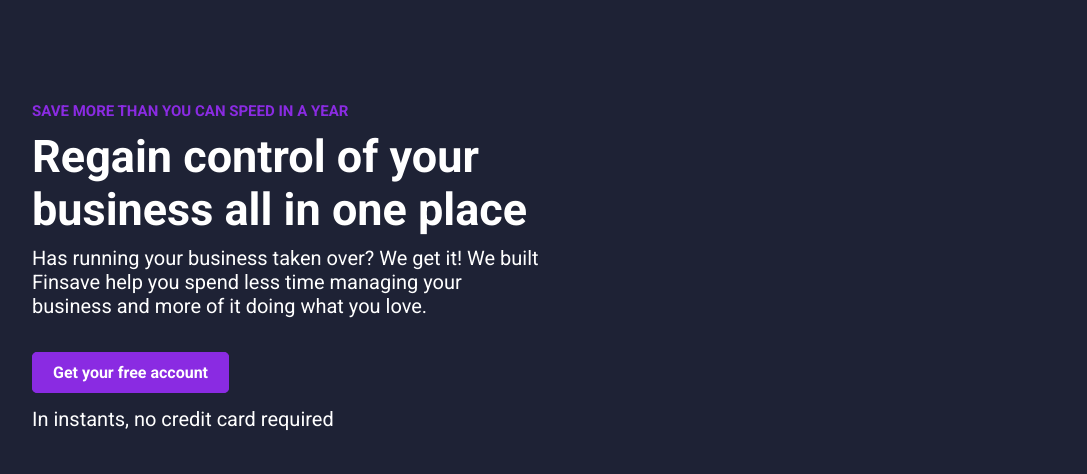
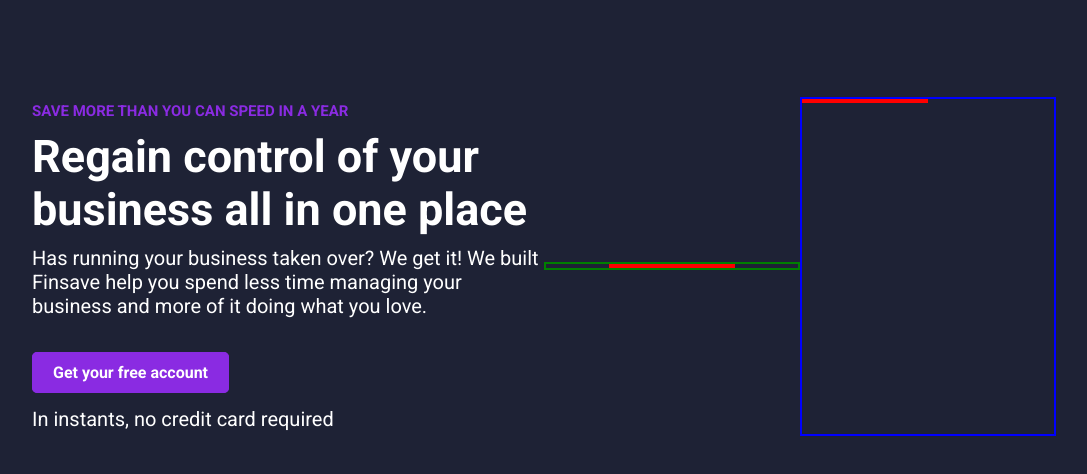
Before and after one commit to henriquerojo/Inovation-Academy, a plain HTML site: page aula03 - flexbox/projeto-simples/index.html in a window 1280 px wide. Shown: the part 94-568 px from the top of the page, without its empty margins (96-1183 px from the left). Drawn offline with Linux system fonts and the light colour scheme.

Commit message:
códigos referentes a página de flexbox

```diff
--- a/aula03 - flexbox/projeto-simples/css/banner.css
+++ b/aula03 - flexbox/projeto-simples/css/banner.css
@@ -3,6 +3,7 @@
     width: 80%;
     margin: 0 auto;
     padding: 50px 0px;
+    display: flex;
 }
 
 .esquerda
@@ -41,3 +42,55 @@
     font-size: 20px;
     margin-top: 20px;
 }
+
+.direita
+{
+    width: 50%;
+    display: flex;
+}
+
+.direita div
+{
+    width: 50%;
+}
+
+.div-direita-esquerda
+{
+    border:2px solid green;
+    display: flex;
+    flex-direction: column;
+    align-items: center;
+    align-self: center;
+
+}
+
+.clm
+{
+    border: 1px solid red;
+    width: 100%;
+}
+
+.clm-1
+{
+    height: 80%;
+}
+
+.clm-2
+{
+    height: 20%;
+}
+
+.clm-3
+{
+
+}
+
+.clm-4
+{
+
+}
+
+.div-direita-direita
+{
+    border: 2px solid blue;
+}
--- a/aula03 - flexbox/projeto-simples/index.html
+++ b/aula03 - flexbox/projeto-simples/index.html
@@ -3,8 +3,10 @@
 <head>
     <meta charset="UTF-8">
     <meta name="viewport" content="width=device-width, initial-scale=1.0">
+    <!-- INÍCIO LINKS CSS -->
     <link rel="stylesheet" href="css/menu.css">
     <link rel="stylesheet" href="css/banner.css">
+    <!-- FIM LINKS CSS -->
     <link rel="preconnect" href="https://fonts.googleapis.com">
     <link rel="preconnect" href="https://fonts.gstatic.com" crossorigin>
     <link href="https://fonts.googleapis.com/css2?family=Roboto:ital,wght@0,100;0,300;0,400;0,500;0,700;0,900;1,100;1,300;1,400;1,500;1,700;1,900&display=swap" rel="stylesheet">
@@ -37,7 +39,22 @@
             <p class="p-conteudo2">In instants, no credit card required</p>
         </div>
         <div class="direita">
+            <div class="div-direita-esquerda">
+                <div class="clm clm-1">
 
+                </div>
+                <div class="clm clm-2">
+
+                </div>
+            </div>
+            <div class="div-direita-direita">
+                <div class="clm clm-3">
+
+                </div>
+                <div class="clm clm-4">
+
+                </div>
+            </div>
         </div>
     </div>
 </body>
```
